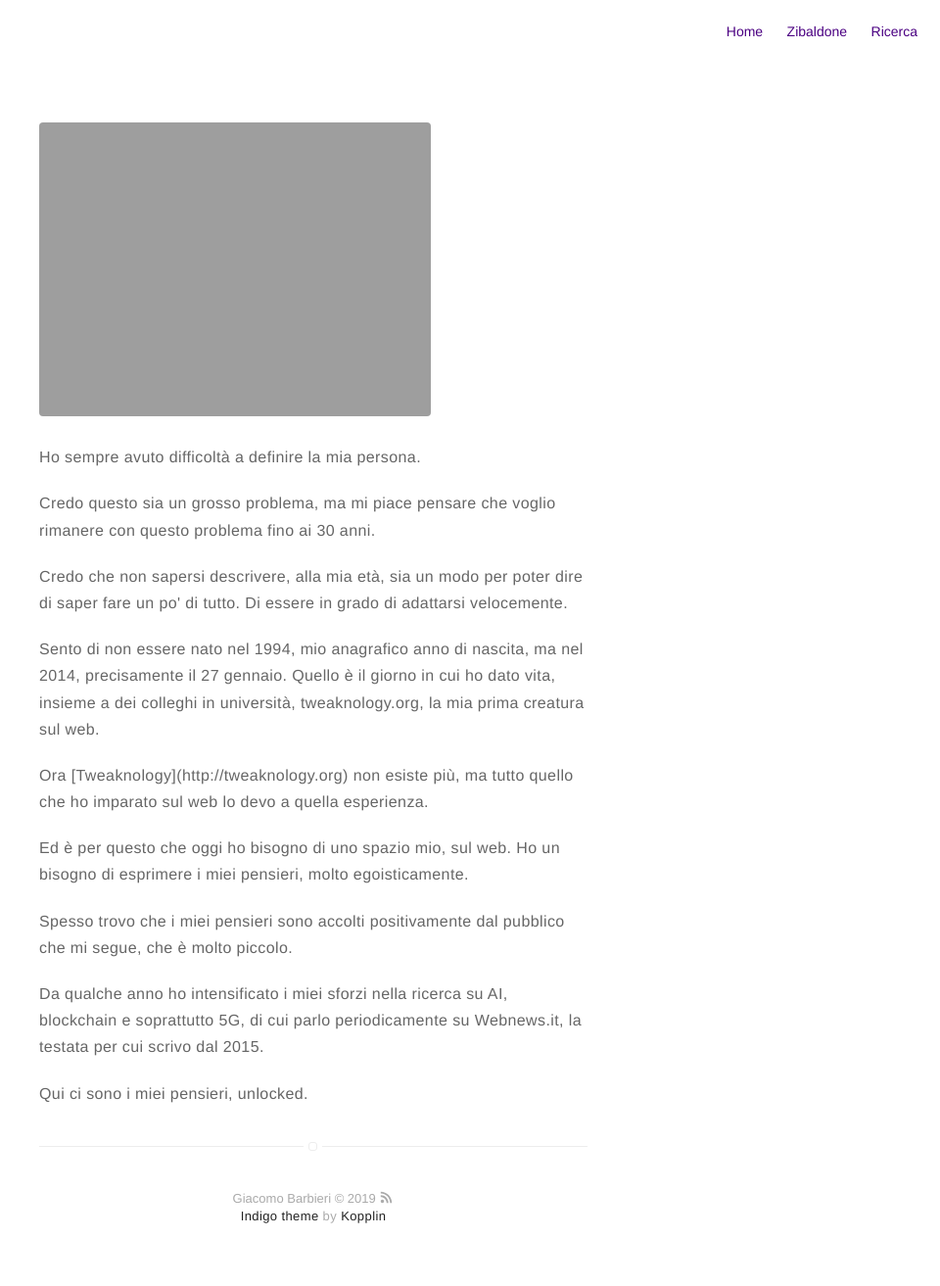
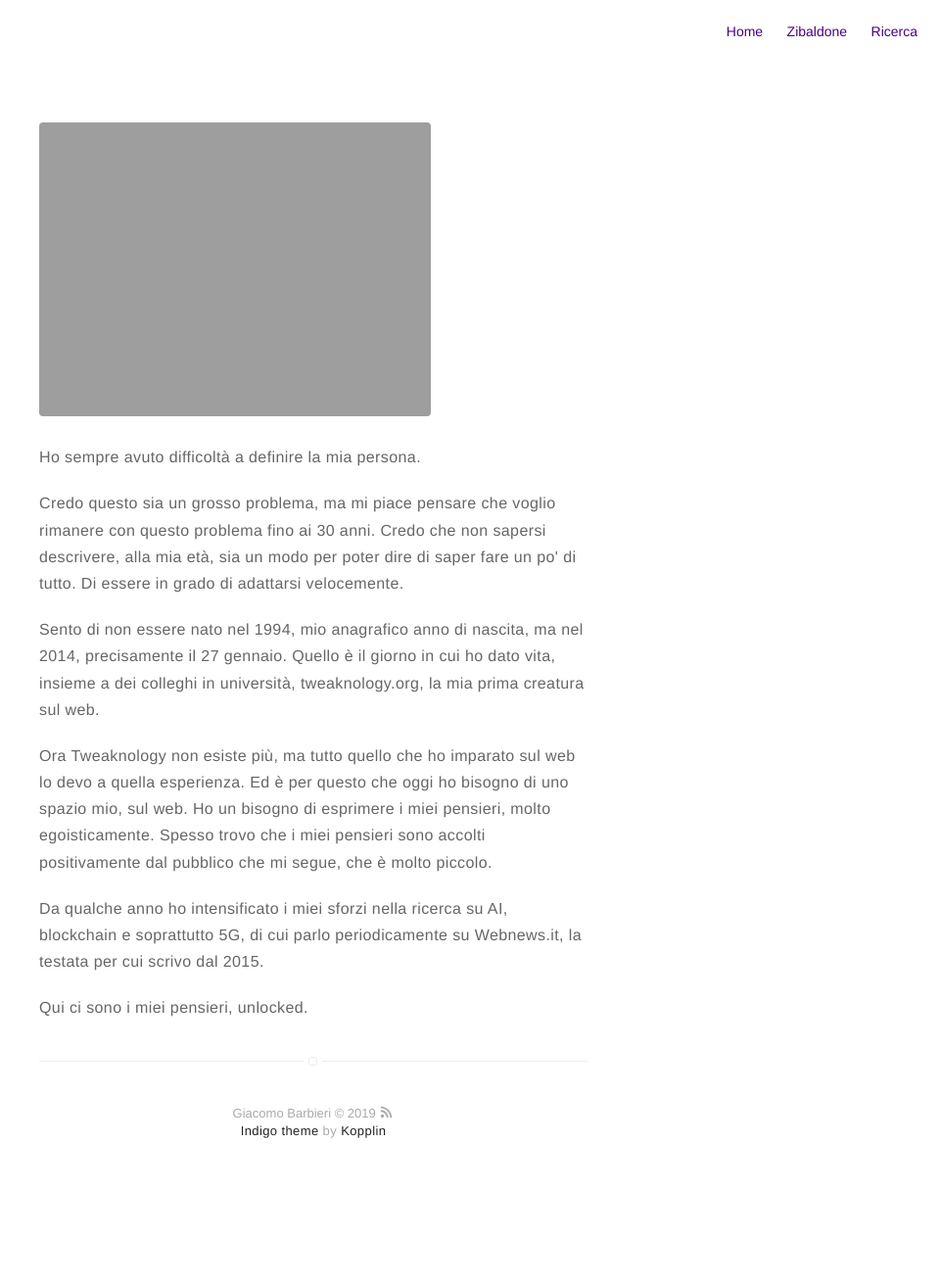
Before and after one commit to iJaack/Jaack, a Jekyll site: the page built from chisono.md, in a window 1280 px wide. Shown: the whole page at 98% size, without its empty margins (320-1280 px from the left). Built offline with Jekyll 4.4.1, drawn with Linux system fonts in a browser that asks for light colours; after the commit the page ends 1226 px from its top, so only the background shows below that.

Commit message:
Aggiornamento paragrafi pagina 'Io'

```diff
--- a/chisono.md
+++ b/chisono.md
@@ -6,17 +6,11 @@ layout: page
 
 <p>Ho sempre avuto difficoltà a definire la mia persona.</p>
 
-<p>Credo questo sia un grosso problema, ma mi piace pensare che voglio rimanere con questo problema fino ai 30 anni.</p>
-
-<p>Credo che non sapersi descrivere, alla mia età, sia un modo per poter dire di saper fare un po' di tutto. Di essere in grado di adattarsi velocemente.</p>
+<p>Credo questo sia un grosso problema, ma mi piace pensare che voglio rimanere con questo problema fino ai 30 anni. Credo che non sapersi descrivere, alla mia età, sia un modo per poter dire di saper fare un po' di tutto. Di essere in grado di adattarsi velocemente.</p>
 
 <p>Sento di non essere nato nel 1994, mio anagrafico anno di nascita, ma nel 2014, precisamente il 27 gennaio. Quello è il giorno in cui ho dato vita, insieme a dei colleghi in università, tweaknology.org, la mia prima creatura sul web.</p>
 
-<p>Ora [Tweaknology](http://tweaknology.org) non esiste più, ma tutto quello che ho imparato sul web lo devo a quella esperienza.</p>
-
-<p>Ed è per questo che oggi ho bisogno di uno spazio mio, sul web. Ho un bisogno di esprimere i miei pensieri, molto egoisticamente.</p>
-
-<p>Spesso trovo che i miei pensieri sono accolti positivamente dal pubblico che mi segue, che è molto piccolo.</p>
+<p>Ora Tweaknology non esiste più, ma tutto quello che ho imparato sul web lo devo a quella esperienza. Ed è per questo che oggi ho bisogno di uno spazio mio, sul web. Ho un bisogno di esprimere i miei pensieri, molto egoisticamente. Spesso trovo che i miei pensieri sono accolti positivamente dal pubblico che mi segue, che è molto piccolo.</p>
 
 <p>Da qualche anno ho intensificato i miei sforzi nella ricerca su AI, blockchain e soprattutto 5G, di cui parlo periodicamente su Webnews.it, la testata per cui scrivo dal 2015.</p>
 
```
